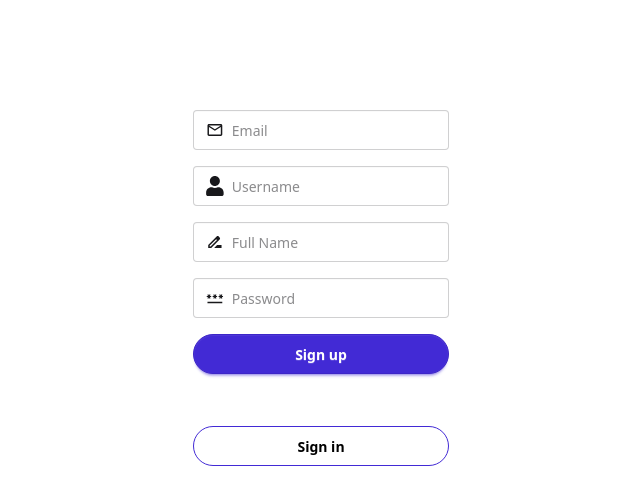
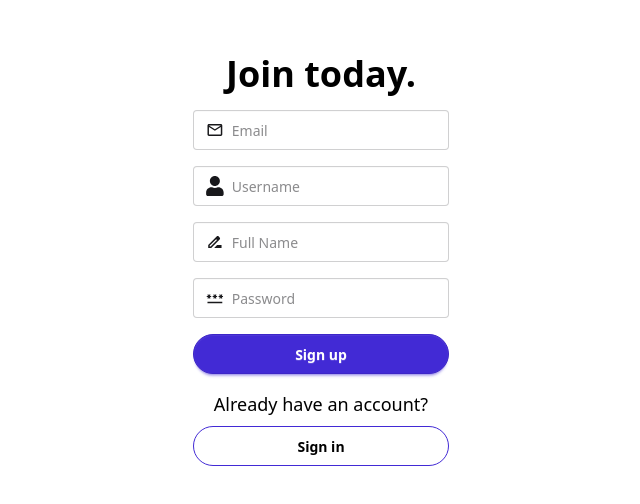
Before and after one commit to 0Amrith0/TS-todo, a React (Vite) app in the folder frontend/: page /signup in a window 1280 px wide. Shown: the part 140-644 px from the top of the page, without its empty margins (319-959 px from the left). Built offline with nearby package versions, Linux system fonts and the light colour scheme; no server answers.

Commit message:
Update SignUpPage.tsx

```diff
--- a/frontend/src/pages/SignUpPage.tsx
+++ b/frontend/src/pages/SignUpPage.tsx
@@ -65,7 +65,7 @@ const SignupPage: React.FC = () => {
 			<div className="max-w-screen-xl mx-auto flex h-screen items-center justify-center px-4">
         <div className="w-full max-w-md">
           <form className="flex flex-col gap-4 w-full" onSubmit={handleSubmit}>
-            <h1 className="text-4xl font-extrabold text-white text-center">Join today.</h1>
+            <h1 className="text-4xl font-extrabold text-black text-center">Join today.</h1>
 
             {/* Email */}
             <label className="input input-bordered rounded flex items-center gap-2 w-full">
@@ -134,7 +134,7 @@ const SignupPage: React.FC = () => {
           </form>
 
           <div className="flex flex-col gap-2 mt-4 text-center">
-            <p className="text-white text-lg">Already have an account?</p>
+            <p className="text-black text-lg">Already have an account?</p>
             <Link to="/login">
               <button className="btn rounded-full btn-primary text-black btn-outline w-full">Sign in</button>
             </Link>
```
